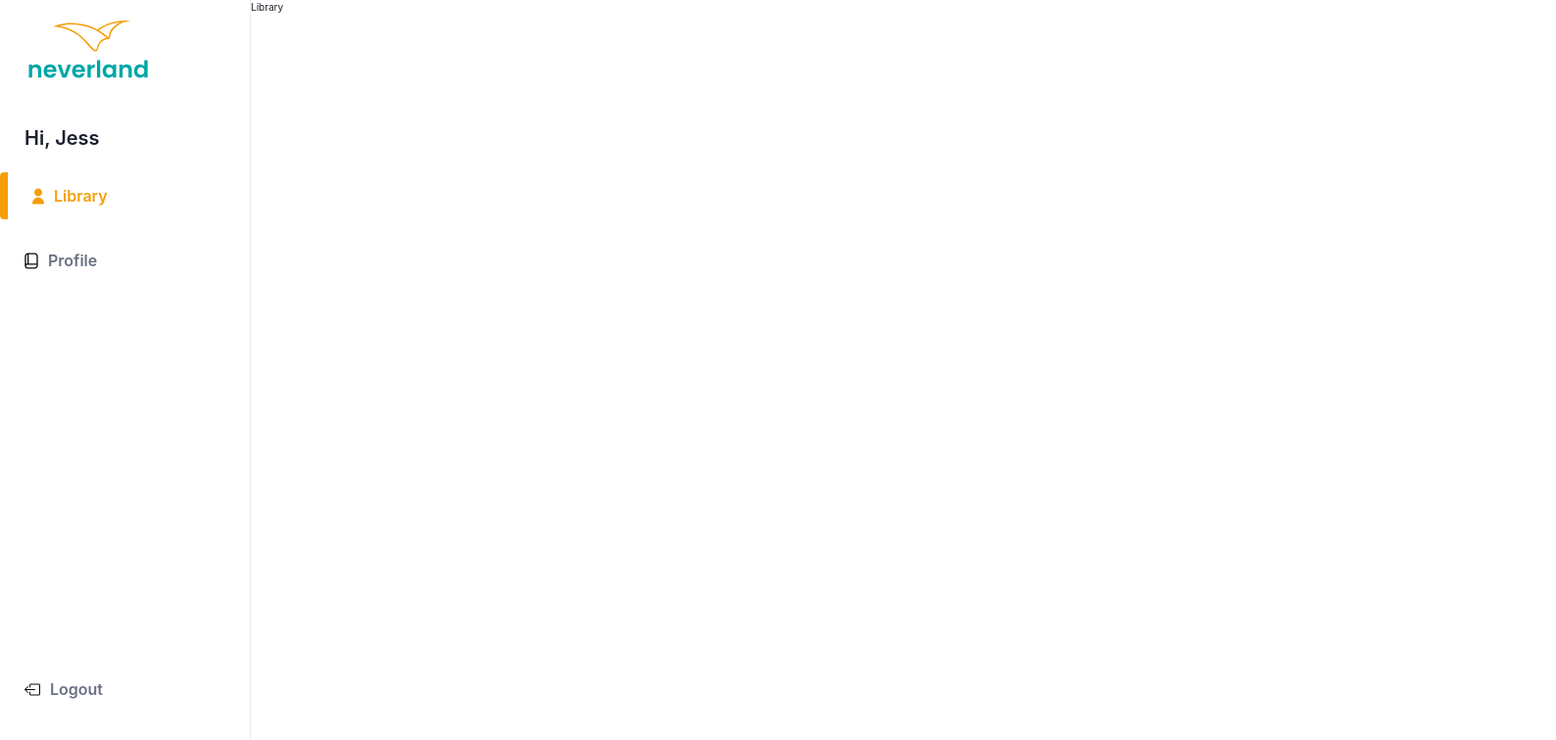
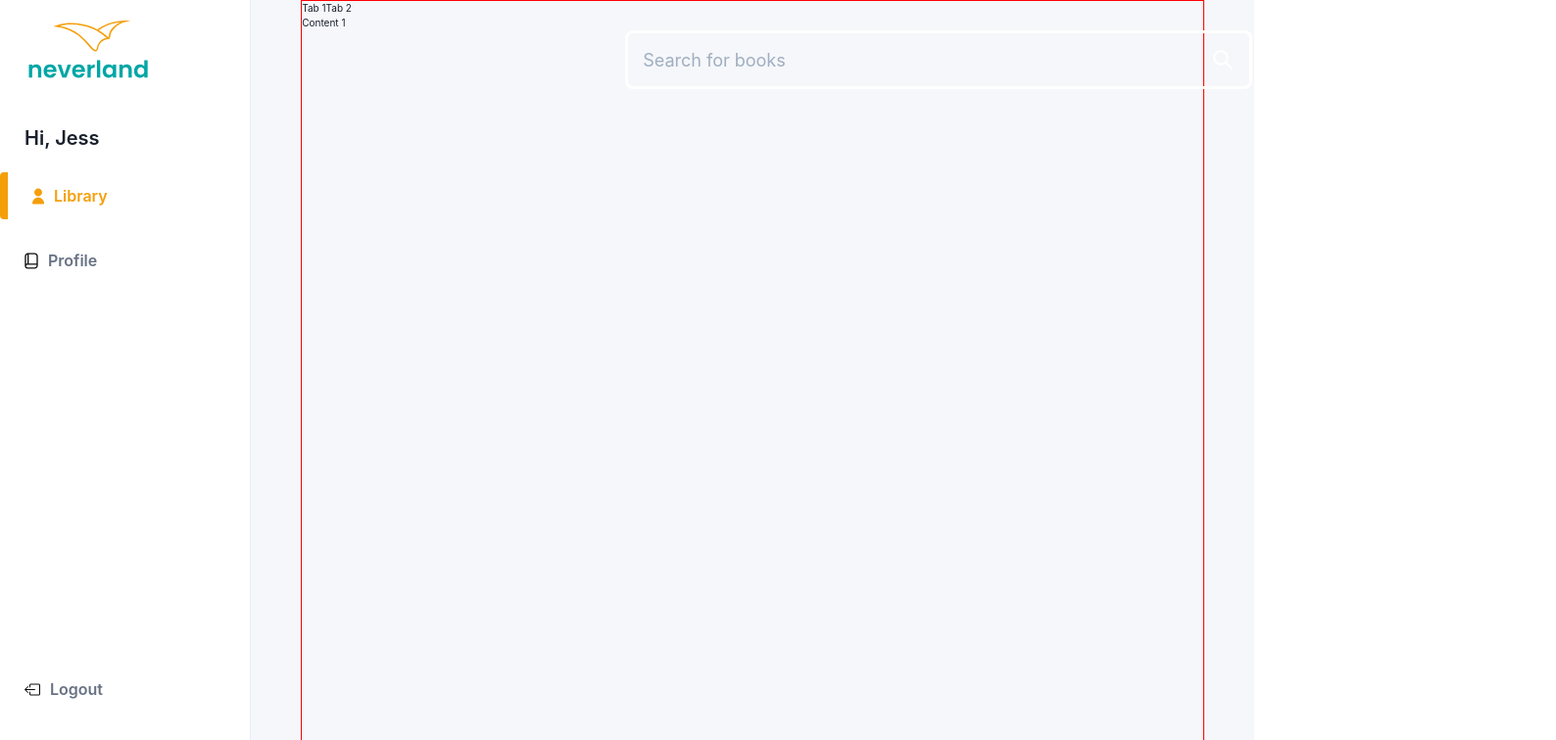
Before and after one commit to NEVERLAND-repository/Neverland-Client, a React (Create React App) app: page /dashboard in a window 1280 px wide. Shown: the top 756 px of the page at 98% size, 1588 px wide, since content can reach past the window. Built offline with nearby package versions, Linux system fonts and the light colour scheme.

Commit message:
Library page initial setup
Signed-off-by: Ekene Nwobodo <nwobodoe71@gmail.com>

```diff
--- a/src/pages/dashboard/form.styles.js
+++ b/src/pages/dashboard/form.styles.js
@@ -2,7 +2,6 @@ import styled from 'styled-components';
 
 export const FormWrapper = styled.section`
   padding: 7rem 2rem;
-  background: #f5f7fa;
 `;
 
 export const DashboardForm = styled.form`
--- a/src/pages/dashboard/library.js
+++ b/src/pages/dashboard/library.js
@@ -1,9 +1,35 @@
-import React from 'react'
+import React from 'react';
 
-const Library = (prop) => {
+import { Tab } from '@headlessui/react';
+import { LibraryWapper } from './library.styles';
+import SearchBar from '../../components/SearchComponent/SearchBar';
+
+const Library = () => {
   return (
-    <div>Library</div>
-  )
-}
+    <LibraryWapper>
+      <SearchBar placeholder='Search for books' className='library-search' />
+      <Tab.Group>
+        <Tab.List>
+          <Tab
+            className={ ({ selected }) => (selected ? 'bg-blue-500 text-white' : 'bg-white text-black') }
+          >
+            Tab 1
+          </Tab>
+          <Tab
+            className={ ({ selected }) => (selected ? 'bg-blue-500 text-white' : 'bg-white text-black') }
+          >
+            Tab 2
+          </Tab>
+          {/* ...  */}
+        </Tab.List>
+        <Tab.Panels>
+          <Tab.Panel>Content 1</Tab.Panel>
+          <Tab.Panel>Content 2</Tab.Panel>
+          {/* ... */}
+        </Tab.Panels>
+      </Tab.Group>
+    </LibraryWapper>
+  );
+};
 
-export default Library
+export default Library;
--- /dev/null
+++ b/src/pages/dashboard/library.styles.js
@@ -0,0 +1,8 @@
+import styled from 'styled-components';
+
+export const LibraryWapper = styled.div`
+margin: 0 auto;
+width: 90%;
+border:1px solid red;
+height: 100vh;
+`
--- a/src/pages/dashboard/profile.styles.js
+++ b/src/pages/dashboard/profile.styles.js
@@ -6,6 +6,7 @@ export const MobileNavigation = styled.header`
   display: flex;
   justify-content: space-between;
   align-items: center;
+
 
   .hamburger:hover{
     transform: rotate(90deg);
@@ -24,6 +25,7 @@ export const ProfileContainer = styled.div`
   display: flex;
   flex-direction: column;
   height: 100vh;
+  overflow-y: scroll;
 
 
 .profile__overview {
@@ -34,7 +36,6 @@ export const ProfileContainer = styled.div`
 .profile-title{
   width: 90%;
   margin: 1rem auto 3rem auto;
-  background-color: #fff;
 
   @media screen and (min-width: 48rem){
     display: none;
--- a/src/pages/dashboard/sidebar-styles.js
+++ b/src/pages/dashboard/sidebar-styles.js
@@ -5,6 +5,10 @@ export const SidebarWrapper = styled.div`
   @media screen and (min-width: 48rem) {
     display: grid;
     grid-template-columns: 20% 80%;
+  }
+
+  .side-component-wrapper{
+    background: #f5f7fa;
   }
 `;
 
--- a/src/pages/dashboard/sidebar.js
+++ b/src/pages/dashboard/sidebar.js
@@ -66,8 +66,10 @@ const Sidebar = () => {
           </section>
         </Main>
       </SidebarNavigationButtons>
-      <Navigation showSidebar={ showSidebar } />
-      {component}
+      <div className='side-component-wrapper'>
+        <Navigation showSidebar={ showSidebar } />
+        {component}
+      </div>
     </SidebarWrapper>
   );
 };
```
